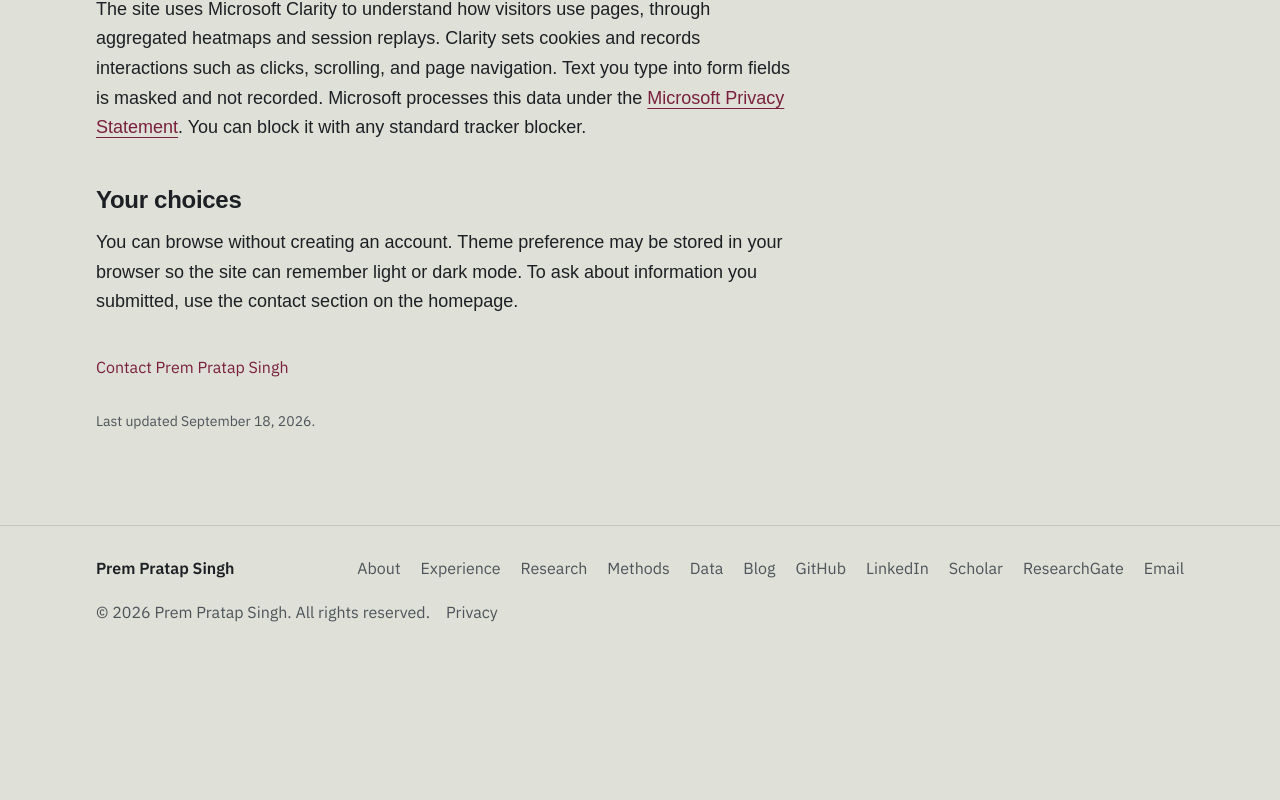
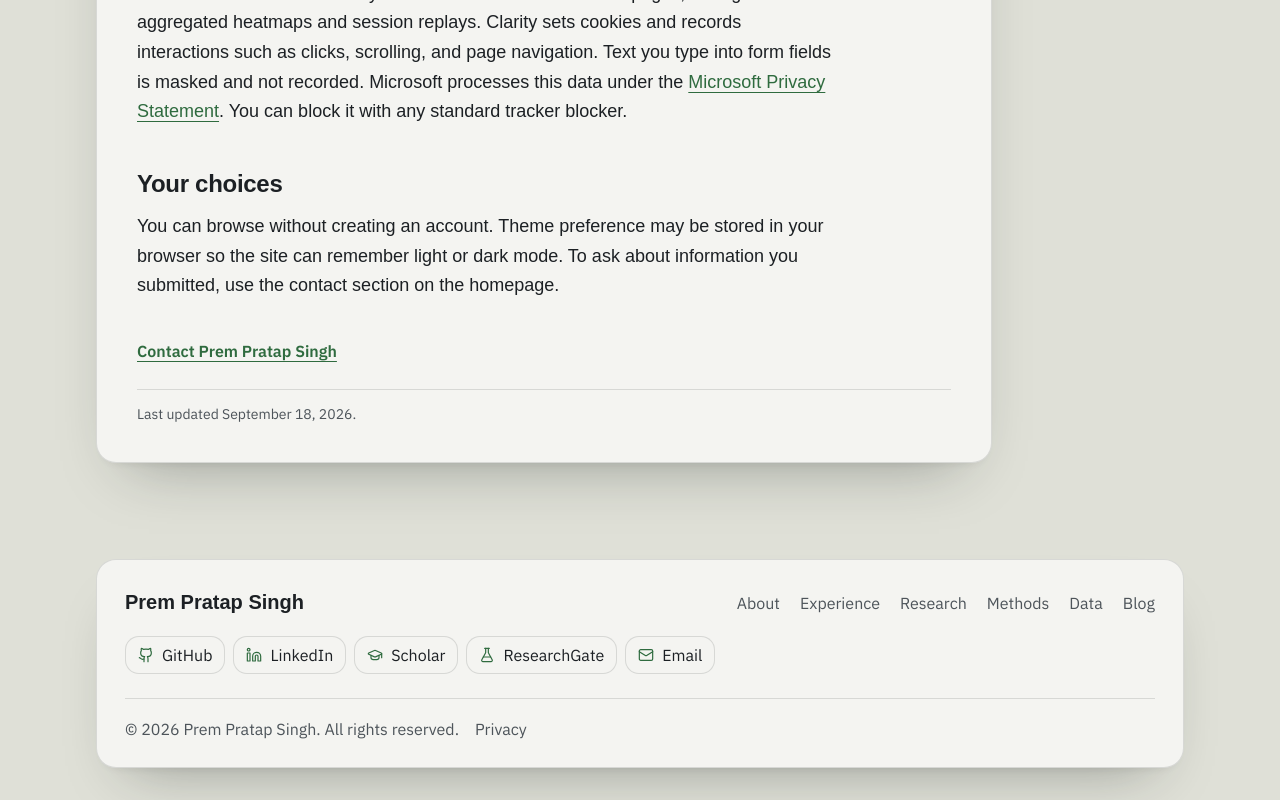
Before and after one commit to prem-p-singh/prem-pratap-singh, a Next.js app: page /privacy in a window 1280 px wide. Shown: the part 951-1751 px from the top of the page. Before the commit the page ends 1605 px from the top, so only its background shows below. Built offline with nearby package versions, Linux system fonts and the light colour scheme; no server answers; a web font is replaced by a local one.

Commit message:
feat: put the gallery, privacy page and footer on the theme

```diff
--- a/app/blog/page.tsx
+++ b/app/blog/page.tsx
@@ -108,7 +108,7 @@ export default function BlogPage() {
                     fill
                     priority
                     sizes="(max-width: 1024px) 100vw, 660px"
-                    className="object-cover"
+                    className="object-contain"
                   />
                 </div>
               </div>
--- a/app/gallery/page.tsx
+++ b/app/gallery/page.tsx
@@ -1,5 +1,6 @@
 import type { Metadata } from "next";
 import VisualGallery, { type GalleryItem } from "@/components/gallery/VisualGallery";
+import { AnalysisIcon, DataScienceIcon, FieldIcon } from "@/components/icons/PortfolioIcons";
 import { getAllPosts } from "@/lib/mdx";
 import { getAllMethodPosts } from "@/lib/methods";
 
@@ -10,6 +11,13 @@ export const metadata: Metadata = {
     canonical: "/gallery",
   },
 };
+
+// The three collections, with the families their tags use in the gallery below.
+const collections = [
+  { label: "Research illustrations", icon: FieldIcon, tile: "bg-field-wash text-field" },
+  { label: "Data stories", icon: DataScienceIcon, tile: "bg-data-wash text-data" },
+  { label: "Methods", icon: AnalysisIcon, tile: "bg-decision-wash text-decision" },
+];
 
 export default function GalleryPage() {
   const blogPresentations: GalleryItem[] = getAllPosts()
@@ -39,7 +47,8 @@ export default function GalleryPage() {
   return (
     <div className="min-h-screen pt-16">
       <div className="mx-auto max-w-6xl px-4 sm:px-6 lg:px-8">
-        <header className="pb-10 pt-10 sm:pt-12 lg:pb-14 lg:pt-14">
+        <header className="grid gap-x-8 gap-y-8 pb-10 pt-10 sm:pt-12 lg:grid-cols-12 lg:items-end lg:pb-14 lg:pt-14">
+          <div className="lg:col-span-7">
             <p className="section-kicker">Charts, maps, mechanisms and research illustrations</p>
             <h1 className="mt-3 text-4xl leading-tight text-foreground sm:text-5xl lg:text-6xl">
               The Visual Lab
@@ -47,6 +56,26 @@ export default function GalleryPage() {
             <p className="mt-5 max-w-[60ch] text-base leading-relaxed text-muted-foreground">
               A presentation wall for every blog and method visual, alongside the charts and maps that support the underlying evidence.
             </p>
+          </div>
+
+          <ul className="paper-panel grid grid-cols-3 gap-2 p-5 sm:p-6 lg:col-span-5">
+            {collections.map((collection) => {
+              const Icon = collection.icon;
+              return (
+                <li
+                  key={collection.label}
+                  className="flex flex-col items-center gap-2 text-center text-sm font-semibold leading-snug text-foreground"
+                >
+                  <span
+                    className={`flex size-11 shrink-0 items-center justify-center rounded-xl ${collection.tile}`}
+                  >
+                    <Icon size={22} />
+                  </span>
+                  {collection.label}
+                </li>
+              );
+            })}
+          </ul>
         </header>
 
         {/* The gallery section opens with its own top rule, which also closes the header. */}
--- a/app/privacy/page.tsx
+++ b/app/privacy/page.tsx
@@ -11,7 +11,7 @@ export default function PrivacyPage() {
   return (
     <main className="min-h-screen pt-16">
       <div className="mx-auto max-w-6xl px-4 pb-16 sm:px-6 lg:px-8 lg:pb-24">
-        <header className="border-b border-border pb-10 pt-10 sm:pt-12 lg:pb-14 lg:pt-14">
+        <header className="pb-10 pt-10 sm:pt-12 lg:pt-14">
           <p className="section-kicker">Privacy</p>
           <h1 className="mt-3 text-4xl leading-tight text-foreground sm:text-5xl lg:text-6xl">
             A small site with a small data footprint.
@@ -23,7 +23,8 @@ export default function PrivacyPage() {
 
         {/* The typography plugin is not installed, so the prose-* modifiers did nothing.
             .prose sets the serif and the measure; spacing and sizes are set here. */}
-        <div className="prose mt-10 max-w-[70ch] text-base text-foreground [&_a]:text-accent [&_a]:underline [&_a]:underline-offset-4 [&_h2]:mt-10 [&_h2]:text-2xl [&_h2]:leading-snug [&_h2:first-child]:mt-0 [&_p]:mt-3">
+        <div className="paper-panel max-w-4xl p-6 sm:p-10">
+          <div className="prose max-w-[70ch] text-base text-foreground [&_a]:text-field [&_a]:underline [&_a]:underline-offset-4 [&_h2]:mt-10 [&_h2]:text-2xl [&_h2]:leading-snug [&_h2:first-child]:mt-0 [&_p]:mt-3">
             <h2>Newsletter</h2>
             <p>
               If you subscribe, your email address is sent to Buttondown and used only to deliver occasional research notes. Buttondown processes that address under its own privacy terms. You can unsubscribe from any newsletter email.
@@ -50,10 +51,16 @@ export default function PrivacyPage() {
             </p>
           </div>
 
-        <Link href="/#contact" className="mt-10 inline-block text-sm text-accent underline-offset-4 hover:underline">
+          <Link
+            href="/#contact"
+            className="mt-10 inline-block text-sm font-semibold text-field underline underline-offset-4"
+          >
             Contact Prem Pratap Singh
           </Link>
-        <p className="mt-8 text-xs tabular-nums text-muted-foreground">Last updated September 18, 2026.</p>
+          <p className="mt-6 border-t border-border pt-4 text-xs tabular-nums text-muted-foreground">
+            Last updated September 18, 2026.
+          </p>
+        </div>
       </div>
     </main>
   );
--- a/components/Footer.tsx
+++ b/components/Footer.tsx
@@ -1,15 +1,16 @@
 "use client";
 
 import Link from "next/link";
+import { FlaskConical, Github, GraduationCap, Linkedin, Mail } from "lucide-react";
 import { personal } from "@/profile/personal";
 import { primaryNavigation } from "@/profile/navigation";
 
 const socialItems = [
-  { name: "GitHub", href: personal.social.github },
-  { name: "LinkedIn", href: personal.social.linkedin },
-  { name: "Scholar", href: personal.social.googleScholar },
-  { name: "ResearchGate", href: personal.social.researchgate },
-  { name: "Email", href: `mailto:${personal.email}` },
+  { name: "GitHub", href: personal.social.github, icon: Github },
+  { name: "LinkedIn", href: personal.social.linkedin, icon: Linkedin },
+  { name: "Scholar", href: personal.social.googleScholar, icon: GraduationCap },
+  { name: "ResearchGate", href: personal.social.researchgate, icon: FlaskConical },
+  { name: "Email", href: `mailto:${personal.email}`, icon: Mail },
 ];
 
 const linkClass = "underline-offset-4 hover:text-foreground hover:underline";
@@ -18,35 +19,41 @@ export default function Footer() {
   const currentYear = new Date().getFullYear();
 
   return (
-    <footer className="relative z-10 border-t border-border bg-background text-sm text-muted-foreground">
-      <div className="mx-auto max-w-6xl px-4 py-8 sm:px-6 lg:px-8">
+    // A floating card at the container width, so the page wash runs behind it.
+    <footer className="relative z-10 mx-auto w-full max-w-6xl px-4 pb-8 text-sm sm:px-6 lg:px-8">
+      <div className="paper-panel p-6 sm:p-7">
         <div className="flex flex-col gap-4 lg:flex-row lg:items-baseline lg:justify-between">
-          <Link href="/" className="font-semibold text-foreground">
+          <Link href="/" className="font-serif text-xl font-semibold text-foreground">
             {personal.name}
           </Link>
-          <nav aria-label="Footer" className="flex flex-wrap gap-x-5 gap-y-2">
+          <nav aria-label="Footer" className="flex flex-wrap gap-x-5 gap-y-2 text-muted-foreground">
             {primaryNavigation.map((link) => (
               <Link key={link.name} href={link.link} className={linkClass}>
                 {link.name}
               </Link>
             ))}
-            {socialItems.map((social) => {
-              const external = !social.href.startsWith("mailto:");
-              return (
+          </nav>
+        </div>
+        <ul className="mt-5 flex flex-wrap gap-2">
+          {socialItems.map((social) => {
+            const external = !social.href.startsWith("mailto:");
+            const Icon = social.icon;
+            return (
+              <li key={social.name}>
                 <a
-                  key={social.name}
                   href={social.href}
                   target={external ? "_blank" : undefined}
                   rel={external ? "noopener noreferrer" : undefined}
-                  className={linkClass}
+                  className="paper-control inline-flex items-center gap-2 px-3 py-2 text-foreground hover:text-field"
                 >
+                  <Icon className="size-4 text-field" strokeWidth={1.8} aria-hidden="true" />
                   {social.name}
                 </a>
-              );
-            })}
-          </nav>
-        </div>
-        <div className="mt-6 flex flex-wrap gap-x-4 gap-y-2">
+              </li>
+            );
+          })}
+        </ul>
+        <div className="mt-6 flex flex-wrap gap-x-4 gap-y-2 border-t border-border pt-5 text-muted-foreground">
           <p>&copy; {currentYear} {personal.name}. All rights reserved.</p>
           <Link href="/privacy" className={linkClass}>
             Privacy
--- a/components/blog/BlogSearchList.tsx
+++ b/components/blog/BlogSearchList.tsx
@@ -151,7 +151,7 @@ export default function BlogSearchList({ posts }: BlogSearchListProps) {
                           alt={post.title}
                           fill
                           sizes="(max-width: 768px) 100vw, 360px"
-                          className="object-cover"
+                          className="object-contain"
                         />
                       </div>
                     ) : (
--- a/components/gallery/VisualGallery.tsx
+++ b/components/gallery/VisualGallery.tsx
@@ -84,6 +84,15 @@ const supportingGalleryItems: GalleryItem[] = [
   },
 ];
 
+// One family per collection: field notes field, public data data, methods decision.
+const categoryTags: Record<Exclude<GalleryCategory, "All">, string> = {
+  "Research illustrations": "border-field/20 bg-field-wash text-field",
+  "Data stories": "border-data/20 bg-data-wash text-data",
+  Methods: "border-decision/20 bg-decision-wash text-decision",
+};
+
+const tagClass = "rounded-full border px-3 py-1 text-xs font-semibold";
+
 interface VisualGalleryProps {
   presentationItems: GalleryItem[];
 }
@@ -139,7 +148,7 @@ export default function VisualGallery({ presentationItems }: VisualGalleryProps)
             <p className="max-w-[60ch] text-base leading-relaxed text-muted-foreground">
               Filter the collection, open any visual for a closer look, then follow it back to the full story.
             </p>
-            <div className="mt-5 flex flex-wrap gap-x-5 gap-y-1" role="group" aria-label="Filter gallery visuals">
+            <div className="mt-5 flex flex-wrap gap-2" role="group" aria-label="Filter gallery visuals">
               {categories.map((category) => {
                 const count = category === "All"
                   ? galleryItems.length
@@ -150,9 +159,9 @@ export default function VisualGallery({ presentationItems }: VisualGalleryProps)
                     type="button"
                     aria-pressed={activeCategory === category}
                     onClick={() => setActiveCategory(category)}
-                    className="py-1.5 text-left text-sm text-muted-foreground underline-offset-4 transition-colors hover:text-foreground aria-pressed:text-accent aria-pressed:underline"
+                    className="rounded-full border border-border bg-card px-3.5 py-1.5 text-xs font-semibold text-muted-foreground transition-colors hover:border-field hover:text-foreground aria-pressed:border-primary aria-pressed:bg-primary aria-pressed:text-primary-foreground"
                   >
-                    {category} <span className="tabular-nums">{count}</span>
+                    {category} <span className="ml-1 font-normal tabular-nums">{count}</span>
                   </button>
                 );
               })}
@@ -160,14 +169,15 @@ export default function VisualGallery({ presentationItems }: VisualGalleryProps)
           </div>
         </div>
 
-        <ul className="mt-12 grid gap-x-8 gap-y-10 sm:grid-cols-2 lg:grid-cols-3">
+        <ul className="mt-12 grid gap-5 sm:grid-cols-2 lg:grid-cols-3">
           {visibleItems.map((item) => (
-            <li key={item.id}>
-              <figure>
+            <li key={item.id} className="paper-panel">
+              <figure className="flex h-full flex-col p-4">
+                {/* The image sits inset from the card edge so the focus ring is not clipped. */}
                 <button
                   type="button"
                   onClick={() => setSelected(item)}
-                  className="relative block aspect-[4/3] w-full cursor-pointer overflow-hidden rounded-md border border-border bg-card"
+                  className="relative block aspect-[4/3] w-full cursor-pointer overflow-hidden rounded-xl border border-border bg-card"
                 >
                   <span className="sr-only">Enlarge: </span>
                   <Image
@@ -178,13 +188,13 @@ export default function VisualGallery({ presentationItems }: VisualGalleryProps)
                     className="object-contain p-2"
                   />
                 </button>
-                <figcaption className="mt-3">
-                  <p className="text-base font-semibold leading-snug text-foreground">{item.title}</p>
-                  <p className="mt-1 text-sm text-muted-foreground">{item.category}</p>
+                <figcaption className="flex flex-1 flex-col items-start px-2 pb-2 pt-4">
+                  <p className={`${tagClass} ${categoryTags[item.category]}`}>{item.category}</p>
+                  <p className="mb-4 mt-3 text-base font-semibold leading-snug text-foreground">{item.title}</p>
                   <Link
                     href={item.sourceHref}
                     aria-label={`${item.sourceLabel}: ${item.title}`}
-                    className="mt-1 inline-block text-sm text-accent underline-offset-4 hover:underline"
+                    className="mt-auto text-sm font-semibold text-field underline underline-offset-4"
                   >
                     {item.sourceLabel}
                   </Link>
@@ -203,11 +213,11 @@ export default function VisualGallery({ presentationItems }: VisualGalleryProps)
         onClick={(event) => {
           if (event.target === event.currentTarget) closeDialog();
         }}
-        className="m-auto max-h-[92vh] w-[calc(100%-2rem)] max-w-5xl overflow-auto rounded-md border border-border bg-background p-0 text-foreground backdrop:bg-black/80"
+        className="m-auto max-h-[92vh] w-[calc(100%-2rem)] max-w-5xl overflow-auto rounded-[20px] border border-border bg-card p-0 text-foreground [box-shadow:var(--shadow-float)] backdrop:bg-black/80"
       >
         {selected && (
           <>
-            <div className="relative min-h-[300px] bg-card sm:min-h-[520px]">
+            <div className="relative min-h-[300px] sm:min-h-[520px]">
               <Image
                 src={selected.src}
                 alt={selected.alt}
@@ -219,9 +229,11 @@ export default function VisualGallery({ presentationItems }: VisualGalleryProps)
             </div>
             <div className="flex flex-col gap-4 border-t border-border p-5 sm:flex-row sm:items-center sm:justify-between sm:p-6">
               <div>
-                <p className="text-sm text-muted-foreground">{selected.category}</p>
+                <p className={`inline-block ${tagClass} ${categoryTags[selected.category]}`}>
+                  {selected.category}
+                </p>
                 {/* The base h3 rule is unlayered, so the sans needs the important flag to win. */}
-                <h3 id="gallery-dialog-title" className="font-sans! mt-1 text-lg font-semibold leading-snug text-foreground">
+                <h3 id="gallery-dialog-title" className="font-sans! mt-2 text-lg font-semibold leading-snug text-foreground">
                   {selected.title}
                 </h3>
               </div>
@@ -229,7 +241,7 @@ export default function VisualGallery({ presentationItems }: VisualGalleryProps)
                 <Link
                   href={selected.sourceHref}
                   onClick={closeDialog}
-                  className="text-sm text-accent underline-offset-4 hover:underline"
+                  className="text-sm font-semibold text-field underline underline-offset-4"
                 >
                   {selected.sourceLabel}
                 </Link>
```
Lines whose indentation alone changed are shown as unchanged.
